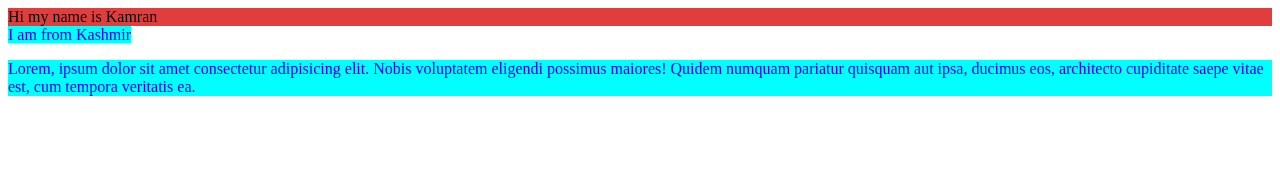
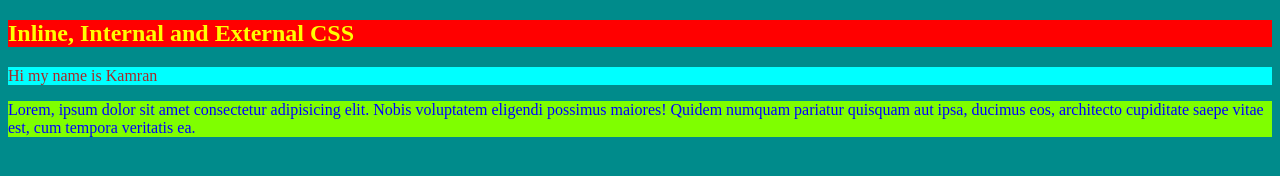
Before and after one commit to sillydotdev/html-css, a plain HTML site: page CSS/01_index.html in a window 1280 px wide. Drawn offline with Linux system fonts and the light colour scheme.

Commit message:
basic inline, internal and external css

```diff
--- a/CSS/01_index.html
+++ b/CSS/01_index.html
@@ -4,7 +4,7 @@
     <meta charset="UTF-8">
     <meta name="viewport" content="width=device-width, initial-scale=1.0">
     <title>Document</title>
-    <style>
+    <!-- <style>
         div {
             color: rgb(8, 8, 8);
             background-color: rgb(224, 61, 61);
@@ -14,15 +14,16 @@
             color: blue;
             background-color: aqua;
         }
-    </style>
+    </style> -->
+    <link rel="stylesheet" href="style.css">
 </head>
 <body>
+    <!-- <h2 style="color: yellow; background-color: red;">Inline, Internal and External CSS</h2> -->
+    <h2>Inline, Internal and External CSS</h2>
     <div>
         Hi my name is Kamran
     </div>
-    <span>
-        I am from Kashmir
-    </span>
+
     <p>
         Lorem, ipsum dolor sit amet consectetur adipisicing elit. Nobis voluptatem eligendi possimus maiores! Quidem numquam pariatur quisquam aut ipsa, ducimus eos, architecto cupiditate saepe vitae est, cum tempora veritatis ea.
     </p>
--- /dev/null
+++ b/CSS/style.css
@@ -0,0 +1,18 @@
+body {
+    background-color: darkcyan;
+}
+
+h2 {
+    color: yellow;
+    background-color: red;
+}
+
+div {
+    color: brown;
+    background-color: aqua;
+}
+
+p {
+    color: blue;
+    background-color: chartreuse;
+}
```
